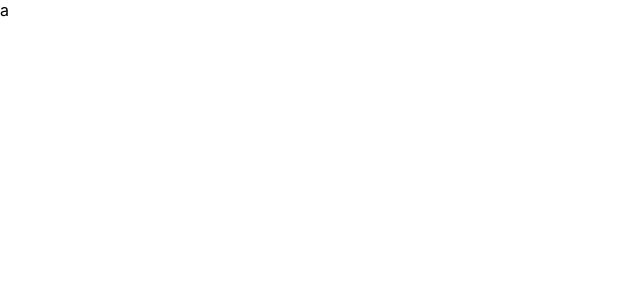
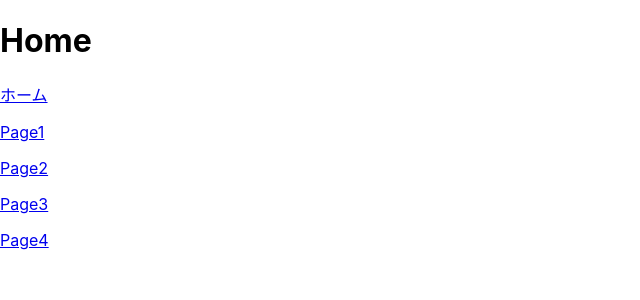
Before and after one commit to nextpand/memo-app-with-react, a React (Create React App) app: page / in a window 1280 px wide. Shown: the top 300 px of the page, without its empty margins (0-640 px from the left). Built offline with nearby package versions, Linux system fonts and the light colour scheme.

Commit message:
Headerコンポーネントの作成およびページ1-4の追加

```diff
--- a/package.json
+++ b/package.json
@@ -6,6 +6,7 @@
     "cra-template": "1.2.0",
     "react": "^19.0.0",
     "react-dom": "^19.0.0",
+    "react-router-dom": "^7.0.2",
     "react-scripts": "5.0.1"
   },
   "scripts": {
--- a/src/App.js
+++ b/src/App.js
@@ -1,10 +1,23 @@
-import { Header } from './components/header';
 import './App.css';
+import { BrowserRouter,Routes, Route} from "react-router-dom";
+import { Page1 } from './pages/Page1';
+import { Home } from './pages/Home';
+import Page2 from './pages/Page2';
+import Page3 from './pages/Page3';
+import Page4 from './pages/Page4';
 
 function App() {
   return (
     <div>
-      <Header/>
+      <BrowserRouter>
+        <Routes>
+          <Route path='/' element={<Home/>}></Route>
+          <Route path='/Page1' element={<Page1/>}></Route>
+          <Route path='/Page2' element={<Page2/>}></Route>
+          <Route path='/Page3' element={<Page3/>}></Route>
+          <Route path='/Page4' element={<Page4/>}></Route>
+        </Routes>
+      </BrowserRouter>
     </div>
   );
 }
--- a/src/components/header.js
+++ b/src/components/header.js
@@ -1,6 +1,14 @@
+import { Link } from "react-router-dom"
 
-export const Header = ()=> {
+export const Header = ({ title })=> {
     return (
-        <div>a</div>
+        <div>
+            <h1>{title}</h1>
+            <Link to='/'><p>ホーム</p></Link>
+            <Link to='/Page1'><p>Page1</p></Link>
+            <Link to='/Page2'><p>Page2</p></Link>
+            <Link to='/Page3'><p>Page3</p></Link>
+            <Link to='/Page4'><p>Page4</p></Link>
+        </div>
     )
 }
--- /dev/null
+++ b/src/pages/Home.js
@@ -0,0 +1,7 @@
+import { Header } from "../components/header"
+
+export const Home = () => {
+    return <div>
+        <Header title="Home"/>
+    </div>
+}
--- a/src/pages/Page1.js
+++ b/src/pages/Page1.js
@@ -1,8 +1,9 @@
+import { Header } from "../components/header"
 
-export const Page1() => {
+export const Page1 = () => {
     return (
         <div>
-            a
+            <Header title="Page1"></Header>
         </div>
     )
 }
--- /dev/null
+++ b/src/pages/Page2.js
@@ -0,0 +1,10 @@
+import React from 'react'
+import { Header } from '../components/header'
+
+export default function Page2() {
+  return (
+    <div>
+        <Header title="Page2"></Header>
+    </div>
+  )
+}
--- /dev/null
+++ b/src/pages/Page3.js
@@ -0,0 +1,10 @@
+import React from 'react'
+import { Header } from '../components/header'
+
+export default function Page3() {
+  return (
+    <div>
+      <Header title="Page3"></Header>
+    </div>
+  )
+}
--- /dev/null
+++ b/src/pages/Page4.js
@@ -0,0 +1,10 @@
+import React from 'react'
+import { Header } from '../components/header'
+
+export default function Page4() {
+  return (
+    <div>
+      <Header title="Page4"></Header>
+    </div>
+  )
+}
```
Also changed, not shown: 1 other file (tests, documents, lock files or other folders).
